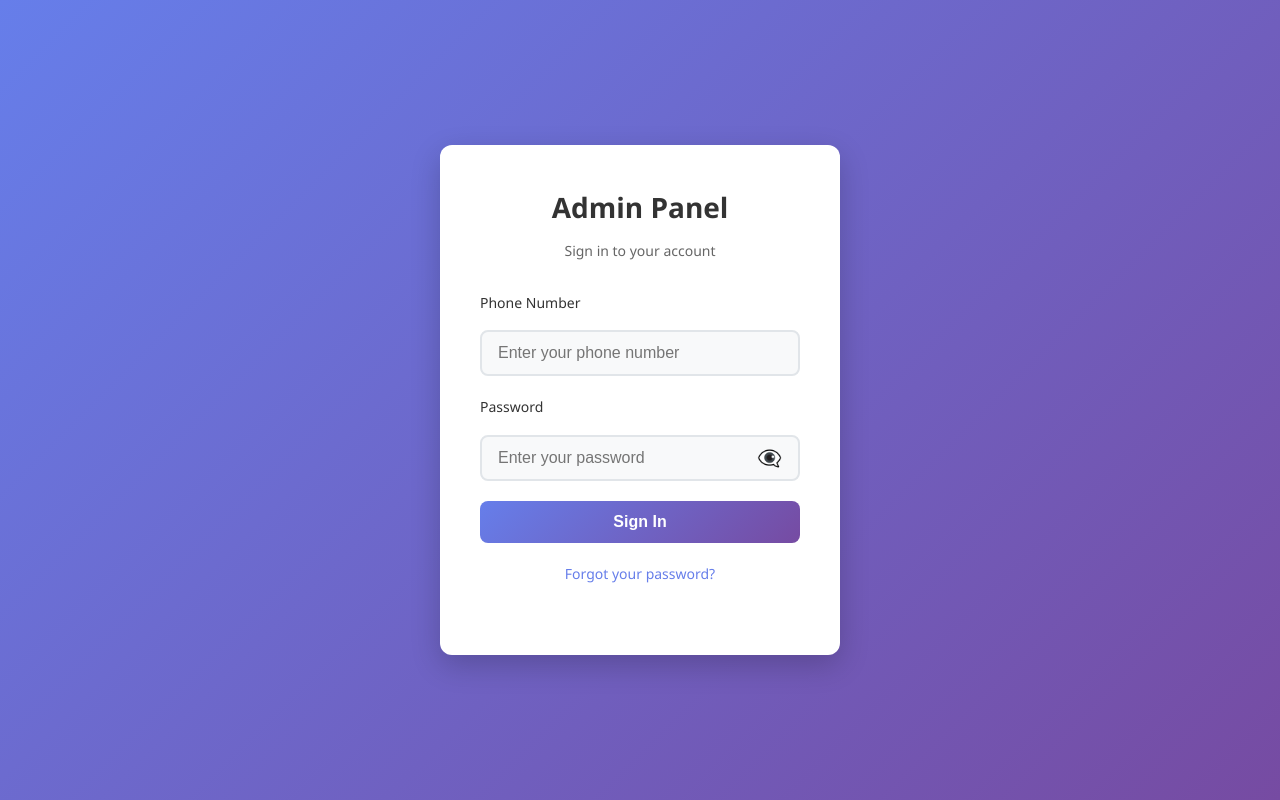
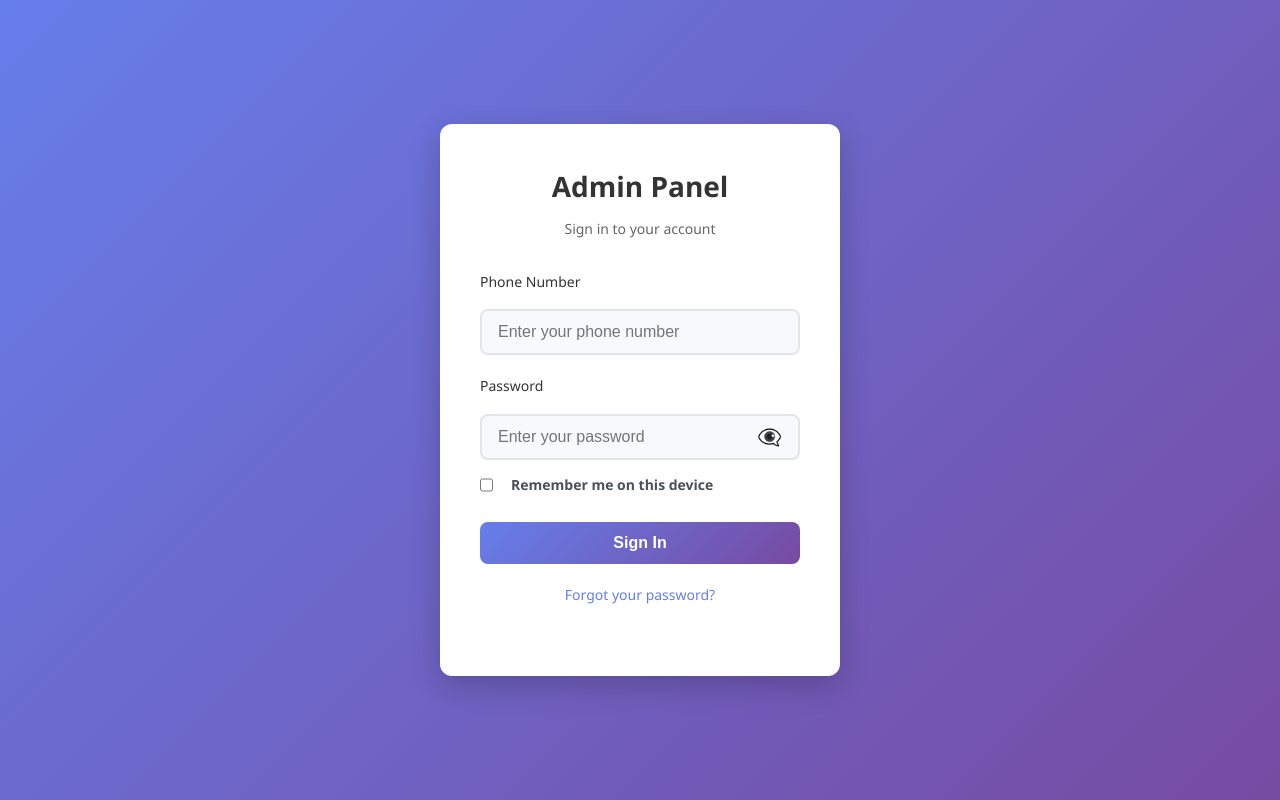
Before and after one commit to avijit-developer/onlineshop, a React (Create React App) app in the folder admin/: page /admin/login in a window 1280 px wide. Built offline with nearby package versions, Linux system fonts and the light colour scheme; no server answers.

Commit message:
remember me

```diff
--- a/admin/src/components/auth/Login.css
+++ b/admin/src/components/auth/Login.css
@@ -41,6 +41,10 @@
   margin-bottom: 20px;
 }
 
+.login-form .remember-me-group {
+  margin-top: -6px;
+}
+
 .login-form .form-label {
   display: block;
   margin-bottom: 8px;
@@ -74,6 +78,24 @@
   font-size: 12px;
   margin-top: 5px;
   display: block;
+}
+
+.remember-me-label {
+  display: flex;
+  align-items: center;
+  gap: 10px;
+  color: #555;
+  font-size: 14px;
+  cursor: pointer;
+  user-select: none;
+}
+
+.remember-me-checkbox {
+  width: 16px;
+  height: 16px;
+  margin: 0;
+  accent-color: #667eea;
+  cursor: pointer;
 }
 
 .login-form .btn {
--- a/admin/src/components/auth/Login.js
+++ b/admin/src/components/auth/Login.js
@@ -6,11 +6,18 @@ import './Login.css';
 
 const ORIGIN = (typeof window !== 'undefined' && window.location) ? window.location.origin : '';
 const API_BASE = process.env.REACT_APP_API_URL || (ORIGIN && ORIGIN.includes('localhost:3000') ? 'http://localhost:5000' : (ORIGIN || 'http://localhost:5000'));
+const REMEMBERED_PHONE_KEY = 'adminRememberedPhone';
 
 const Login = ({ onLogin }) => {
   const [loading, setLoading] = useState(false);
   const [showPassword, setShowPassword] = useState(false);
-  const { register, handleSubmit, formState: { errors } } = useForm();
+  const rememberedPhone = typeof window !== 'undefined' ? localStorage.getItem(REMEMBERED_PHONE_KEY) || '' : '';
+  const { register, handleSubmit, formState: { errors } } = useForm({
+    defaultValues: {
+      phone: rememberedPhone,
+      rememberMe: Boolean(rememberedPhone)
+    }
+  });
 
   const onSubmit = async (data) => {
     setLoading(true);
@@ -36,6 +43,13 @@ const Login = ({ onLogin }) => {
       }
 
       onLogin({ token, user });
+      if (typeof window !== 'undefined') {
+        if (data.rememberMe) {
+          localStorage.setItem(REMEMBERED_PHONE_KEY, data.phone || '');
+        } else {
+          localStorage.removeItem(REMEMBERED_PHONE_KEY);
+        }
+      }
       toast.success('Login successful!');
     } catch (error) {
       toast.error('Login failed. Please try again.');
@@ -59,6 +73,7 @@ const Login = ({ onLogin }) => {
               type="tel"
               className={`form-control ${errors.phone ? 'error' : ''}`}
               placeholder="Enter your phone number"
+              autoComplete="username"
               {...register('phone', {
                 required: 'Phone number is required',
                 pattern: {
@@ -78,6 +93,7 @@ const Login = ({ onLogin }) => {
                 className={`form-control ${errors.password ? 'error' : ''}`}
                 placeholder="Enter your password"
                 style={{ paddingRight: '40px' }}
+                autoComplete="current-password"
                 {...register('password', {
                   required: 'Password is required',
                   minLength: {
@@ -116,6 +132,17 @@ const Login = ({ onLogin }) => {
             {errors.password && <span className="error-message">{errors.password.message}</span>}
           </div>
 
+          <div className="form-group remember-me-group">
+            <label className="remember-me-label">
+              <input
+                type="checkbox"
+                className="remember-me-checkbox"
+                {...register('rememberMe')}
+              />
+              <span>Remember me on this device</span>
+            </label>
+          </div>
+
           <div className="form-group">
             <button
               type="submit"
```
Also changed, not shown: 11 other files (tests, documents, lock files or other folders).
